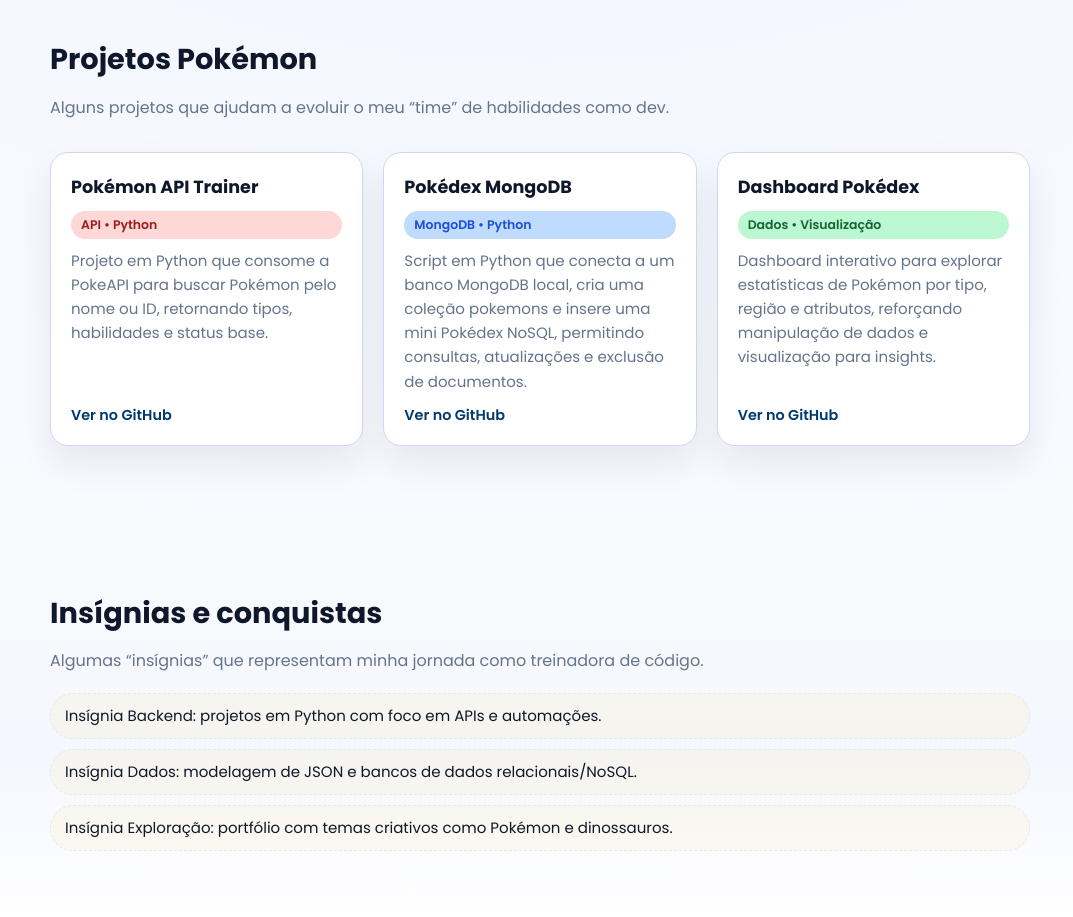
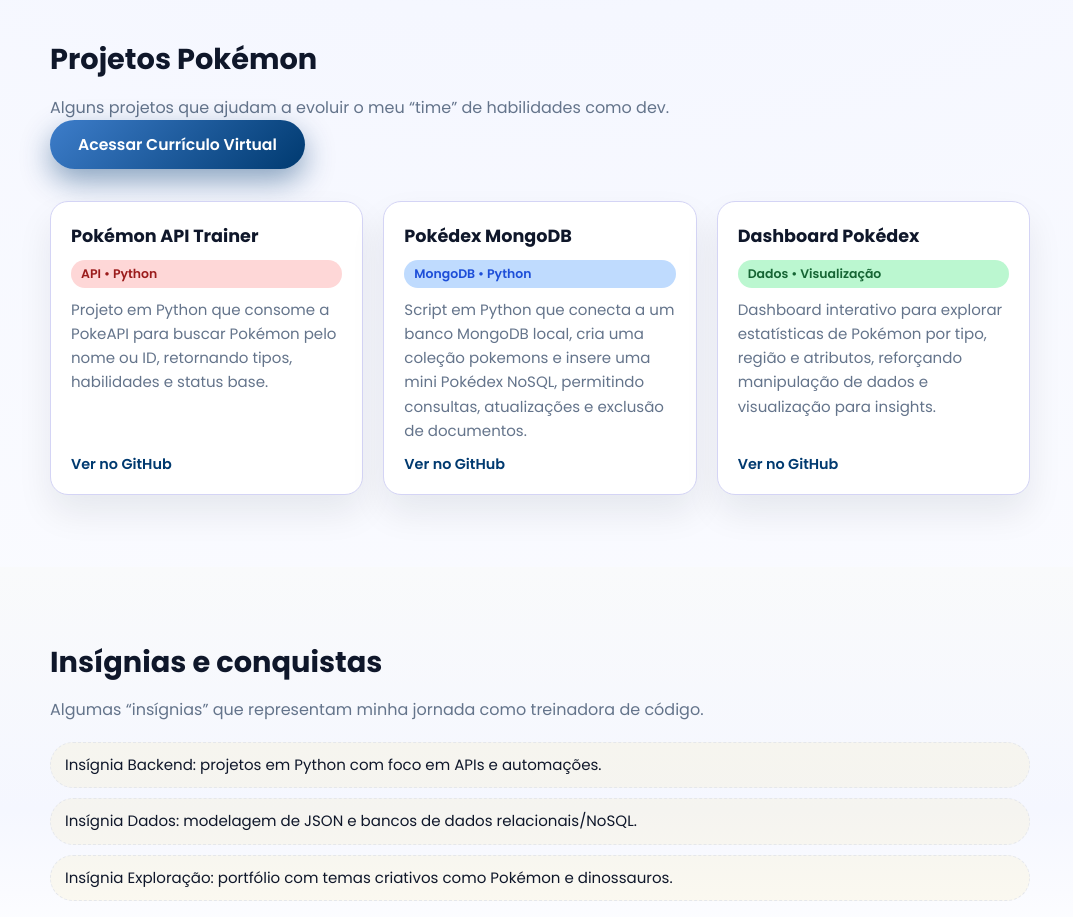
Before and after one commit to vicbaltazar/meu-portfolio, a plain HTML site: page index.html in a window 1280 px wide. Shown: the part 1140-2057 px from the top of the page, without its empty margins (100-1173 px from the left). Drawn offline with Linux system fonts and the light colour scheme; files whose address does not match are found by name.

Commit message:
Update index.html

```diff
--- a/index.html
+++ b/index.html
@@ -69,6 +69,15 @@
       <p class="section-text">
         Alguns projetos que ajudam a evoluir o meu “time” de habilidades como dev.
       </p>
+
+      <!-- BOTÃO CURRÍCULO -->
+    <div class="sobre-actions">
+      <a href="https://vicbaltazar.github.io/portfolio/"
+         target="_blank"
+         class="btn btn-primary btn-curriculo">
+        Acessar Currículo Virtual
+      </a>
+    </div>
 
       <div class="cards-grid">
         <!-- Projeto 1 -->
```
